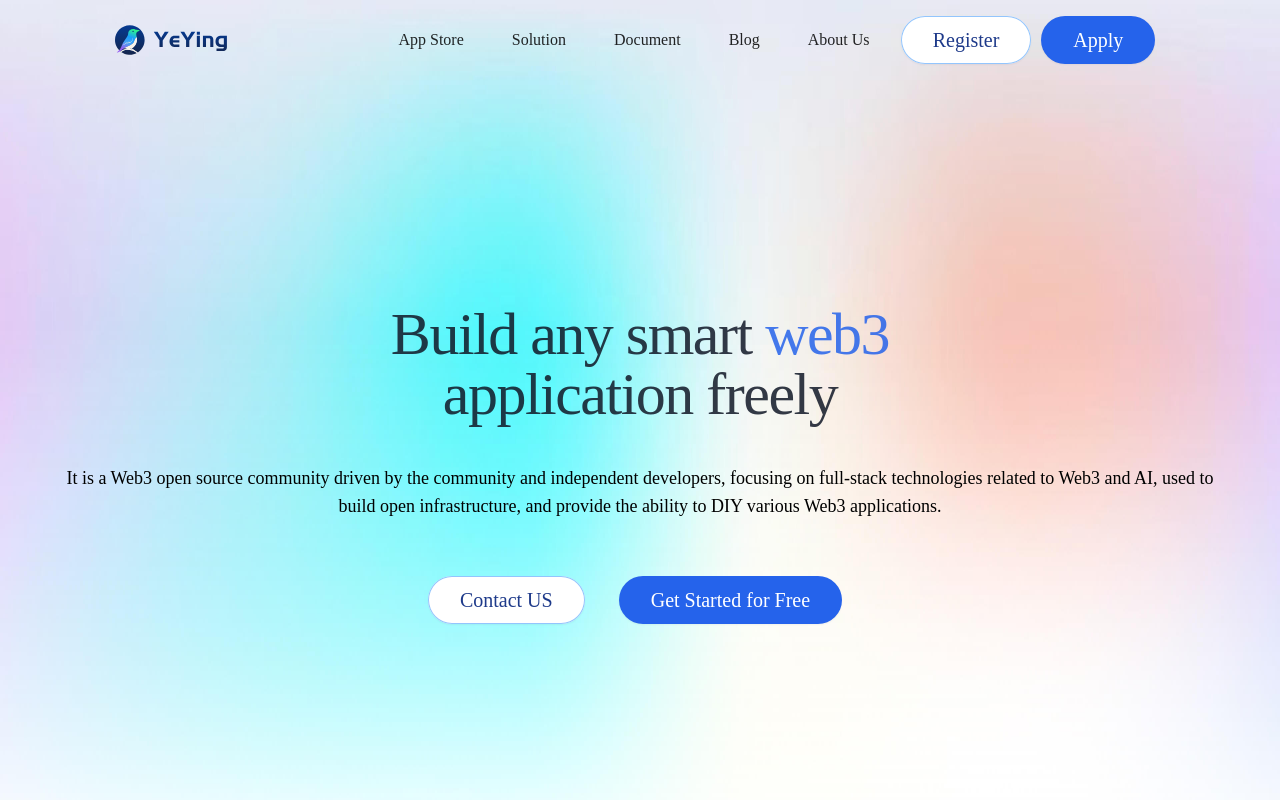
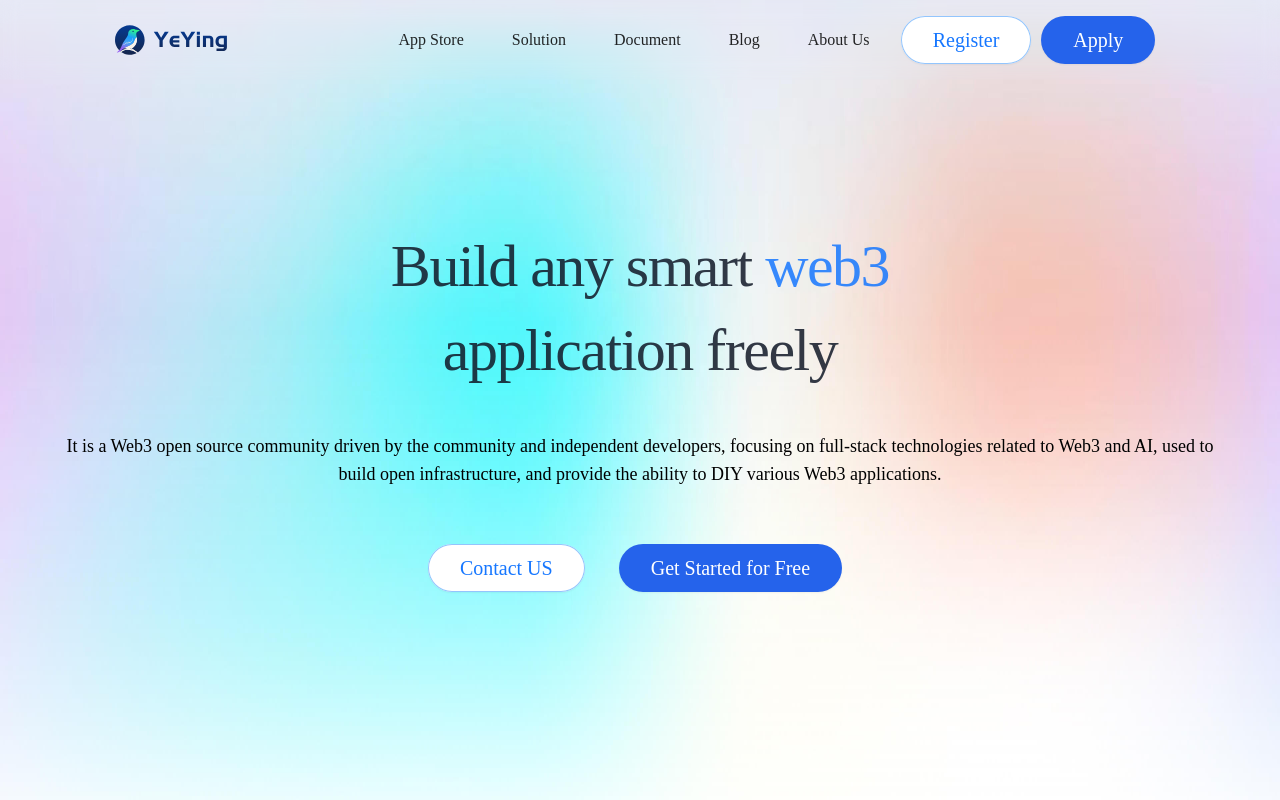
Before and after one commit to yeying-community/yeying-portal, a Vue app: page / in a window 1280 px wide. Shown: the top 800 px of the page. Built offline with nearby package versions, Linux system fonts and the light colour scheme; a small style sheet from the web is missing; a web font is replaced by a local one.

Commit message:
zlr:样式修改

```diff
--- a/src/assets/style.css
+++ b/src/assets/style.css
@@ -32,3 +32,6 @@
     src:url("@/assets/fonts/puhui/AlibabaPuHuiTi-3-65-Medium.ttf") format("truetype");
     font-display: swap;
 }
+.blue-color{
+    color:#1677FF;
+}
--- a/src/components/contact/Frame.vue
+++ b/src/components/contact/Frame.vue
@@ -1,7 +1,7 @@
 <template>
-  <div @click="openContact" class="cursor-pointer bg-white px-3 py-5 frame fixed right-1.5 sm:right-12 top-1/4">
-    <span class="text-blue-600 iconfont icon-phone"/>
-    <span class="text-blue-600 mt-2 text-base font-puhuiRegular">{{$t["btn_contact"]}}</span>
+  <div @click="openContact" class="blue-color cursor-pointer bg-white px-3 py-5 frame fixed right-1.5 sm:right-12 top-1/4">
+    <span class="iconfont icon-phone"/>
+    <span class="mt-2 text-base font-puhuiRegular">{{$t["btn_contact"]}}</span>
     <Contact :isOpen="open" ref="RefContact"/>
   </div>
 </template>
@@ -23,6 +23,7 @@ const close = () => {
 </script>
 <style scoped>
 .frame{
-    writing-mode: vertical-lr;
+  writing-mode: vertical-lr;
+  box-shadow: 0px 0px 8px -2px;
 }
 </style>
--- a/src/components/layout/Footer.vue
+++ b/src/components/layout/Footer.vue
@@ -1,12 +1,12 @@
 <template>
-  <div class="bg-gray-100 h-96 sm:h-72 mt-16">
+  <div class="bg-gray-100 mt-16">
         <div class="mx-auto max-w-6xl py-20 px-5 lg:px-0">
             <div class="block sm:flex justify-between items-center">
                 <img class="w-28 h-8 mr-2" src="../../assets/img/logo.svg"/>
                 <div class="block sm:flex items-center">
                     <div class="flex my-5 sm:my-0">
                         <span class="text-sm font-puhuiBold">Contact Us：</span>
-                        <span class="text-sm text-black-400 font-puhuiRegular">leying.community@gmail.com</span>
+                        <span class="text-sm text-black-400 font-puhuiRegular">yeying.community@gmail.com</span>
                     </div>
                     <span class="iconfont icon-GitHub sm:ml-6 self-icon" aria-hidden="true" />
                     <span class="iconfont icon-xiaohongshu ml-4 self-icon text-red-600" aria-hidden="true" />
--- a/src/components/layout/Header.vue
+++ b/src/components/layout/Header.vue
@@ -1,5 +1,5 @@
 <template>
-    <header class="inset-x-0 top-0 z-50 flex justify-center">
+    <header class="inset-x-0 top-0 z-50 flex justify-center header">
       <nav class="flex items-center justify-between py-4 w-full px-5 lg:px-2 xl:w-5/6	" aria-label="Global">
         <div class="flex lg:flex-1 items-center cursor-pointer" @click="changeRouter('/')">
           <img class="w-28 h-8 mr-2" src="../../assets/img/logo.svg"/>
@@ -18,7 +18,7 @@
           <span class="cursor-pointer opacity-85" :class="item.name==selectName?'text-blue-600':''" v-for="item in navigation" :key="item.title" @click="changeRouter(item.to)">{{ item.title }}</span>
         </div>
         <div class="hidden lg:flex lg:flex-1 lg:justify-end ml-3">
-            <button type="button" class="font-puhuiRegular rounded-full bg-white px-8 py-2.5 text-xl text-blue-900 shadow-sm ring-1 ring-inset ring-blue-300 hover:bg-blue-50">{{$t["btn_reg"]}}</button>
+            <button type="button" class="blue-color font-puhuiRegular rounded-full bg-white px-8 py-2.5 text-xl shadow-sm ring-1 ring-inset ring-blue-300 hover:bg-blue-50">{{$t["btn_reg"]}}</button>
             <button type="button" class="font-puhuiRegular mx-2.5 rounded-full bg-blue-600 px-8 py-2.5 text-xl text-white shadow-sm hover:bg-blue-500 focus-visible:outline focus-visible:outline-2 focus-visible:outline-offset-2 focus-visible:outline-blue-600">
               {{$t["btn_apply"]}}
             </button>
@@ -61,7 +61,7 @@
 </template>
 <script setup>
 import { ref,watch,getCurrentInstance } from 'vue'
-import { Bars3Icon, XMarkIcon } from '@heroicons/vue/24/outline'
+// import { Bars3Icon, XMarkIcon } from '@heroicons/vue/24/outline'
 import { Dialog, DialogPanel } from '@headlessui/vue'
 import { RouterLink,useRoute,useRouter } from 'vue-router'
 // import logo from '@/assets/img/logo.svg'
@@ -95,3 +95,9 @@ const changeRouter = (url) => {
   }
 }
 </script>
+<style scoped>
+.header{
+  backdrop-filter:blur(10px);
+  position: fixed;
+}
+</style>
--- a/src/views/home/HomeDesc.vue
+++ b/src/views/home/HomeDesc.vue
@@ -18,14 +18,14 @@ const close = () => {
     <div class="mx-auto pt-10 sm:pt-16 lg:pt-40">
         <div class="text-center">
           <div class="text-center flex justify-center">
-            <div class="text-balance max-w-4xl font-puhuiMedium opacity-85 text-4xl tracking-tight text-gray-900 sm:text-6xl">Build any smart <span class="text-blue-600">web3</span> application freely</div>
+            <div class="text-balance max-w-4xl font-puhuiMedium opacity-85 text-4xl tracking-tight text-gray-900 sm:text-6xl line_height sm:line_height2 leading-snug	">Build any smart <span class="blue-color">web3</span> application freely</div>
           </div>
           <div class="mt-10 px-5 lg:px-0 lg:px-0 text-lg font-puhuiRegular">It is a Web3 open source community driven by the community and independent developers, focusing on full-stack technologies related to Web3 and AI, used to build open infrastructure, and provide the ability to DIY various Web3 applications.</div>
           <div class="mt-14 flex items-center justify-center gap-x-6">
             <button
                 type="button"
                 @click="openContact"
-                class="rounded-full font-puhuiRegular bg-white px-3 sm:px-8 py-2.5 text-base sm:text-xl text-blue-900 shadow-sm ring-1 ring-inset ring-blue-300 hover:bg-blue-50">
+                class="blue-color rounded-full font-puhuiRegular bg-white px-3 sm:px-8 py-2.5 text-base sm:text-xl shadow-sm ring-1 ring-inset ring-blue-300 hover:bg-blue-50">
                 {{$t["btn_contact"]}}
             </button>
             <button type="button" class="mx-2.5 font-puhuiRegular rounded-full bg-blue-600 px-3 sm:px-8 py-2.5 py-2.5 text-base sm:text-xl text-white shadow-sm hover:bg-blue-500 focus-visible:outline focus-visible:outline-2 focus-visible:outline-offset-2 focus-visible:outline-blue-600">{{$t["btn_start"]}}</button>
@@ -34,3 +34,11 @@ const close = () => {
         <Contact :isOpen="open" ref="RefContact"/>
     </div>
 </template>
+<style scoped>
+.line_height2{
+  line-height: 1.4;
+}
+.line_height{
+  line-height: 1.4;
+}
+</style>
```
